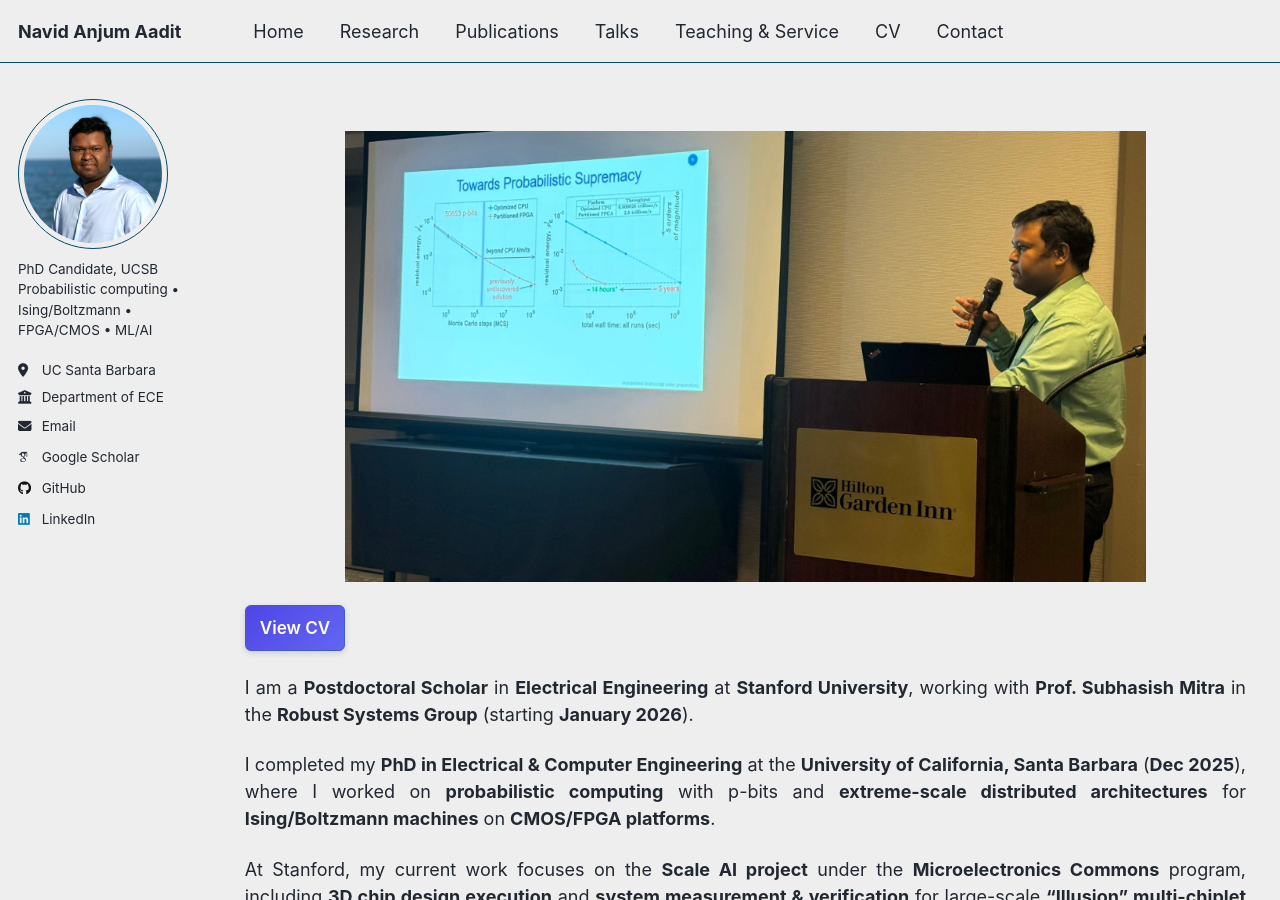
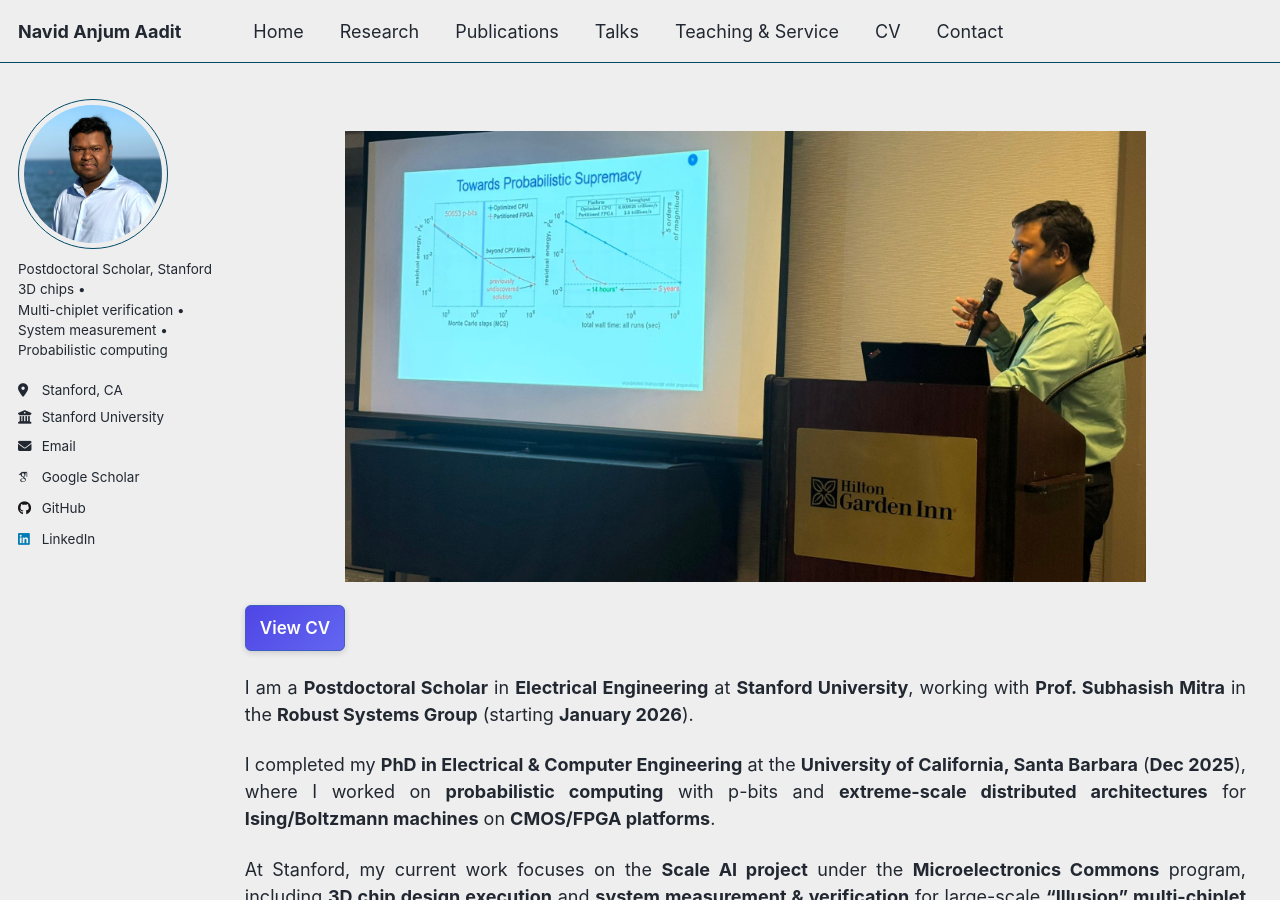
Before and after one commit to navidaadit/navidaadit.github.io, a Jekyll site: the page built from _pages/about.md, in a window 1280 px wide and 900 px high. Built offline with Jekyll 4.4.1, drawn with Linux system fonts in a browser that asks for light colours; some web fonts are replaced.

Commit message:
Revise bio and personal details in _config.yml
Updated personal information in the configuration file.

```diff
--- a/_config.yml
+++ b/_config.yml
@@ -6,7 +6,7 @@ site_theme: "air"
 title: "Navid Anjum Aadit"
 title_separator: "-"
 name: &name "Navid Anjum Aadit"
-description: &description "PhD Candidate, UCSB — Probabilistic Computing, Ising Machines, AI/ML, Quantum Computing"
+description: &description "Postdoctoral Scholar, Stanford — 3D chips, multi-chiplet systems, system measurement & verification; Probabilistic computing (p-bits), Ising/Boltzmann machines"
 
 url: https://navidaadit.github.io
 baseurl: ""
@@ -19,14 +19,14 @@ masthead_title: ""   # leave empty to suppress navbar title text
 author:
   name: ""                      # hide name under the headshot
   avatar: "headshot.jpeg"
-  # Two-line bio: first line fixed text, second line concise topics
+  # 4-line bio under the headshot
   bio: >-
-    <span class="bio-line-1">PhD Candidate, UCSB</span><br>
-    <span class="bio-line-2">Probabilistic computing •</span><br>
-    <span class="bio-line-3">Ising/Boltzmann •</span><br>
-    <span class="bio-line-4">FPGA/CMOS • ML/AI</span>
-  location: "UC Santa Barbara"
-  employer: "Department of ECE"
+    <span class="bio-line-1">Postdoctoral Scholar, Stanford</span><br>
+    <span class="bio-line-2">3D chips •</span><br>
+    <span class="bio-line-3">Multi-chiplet verification •</span><br>
+    <span class="bio-line-4">System measurement • Probabilistic computing</span>
+  location: "Stanford, CA"
+  employer: "Stanford University"
   email: "maadit@ucsb.edu"
   googlescholar: "https://scholar.google.com/citations?user=KXA0nl4AAAAJ&hl=en"
   github: "OPUSLab"
```
